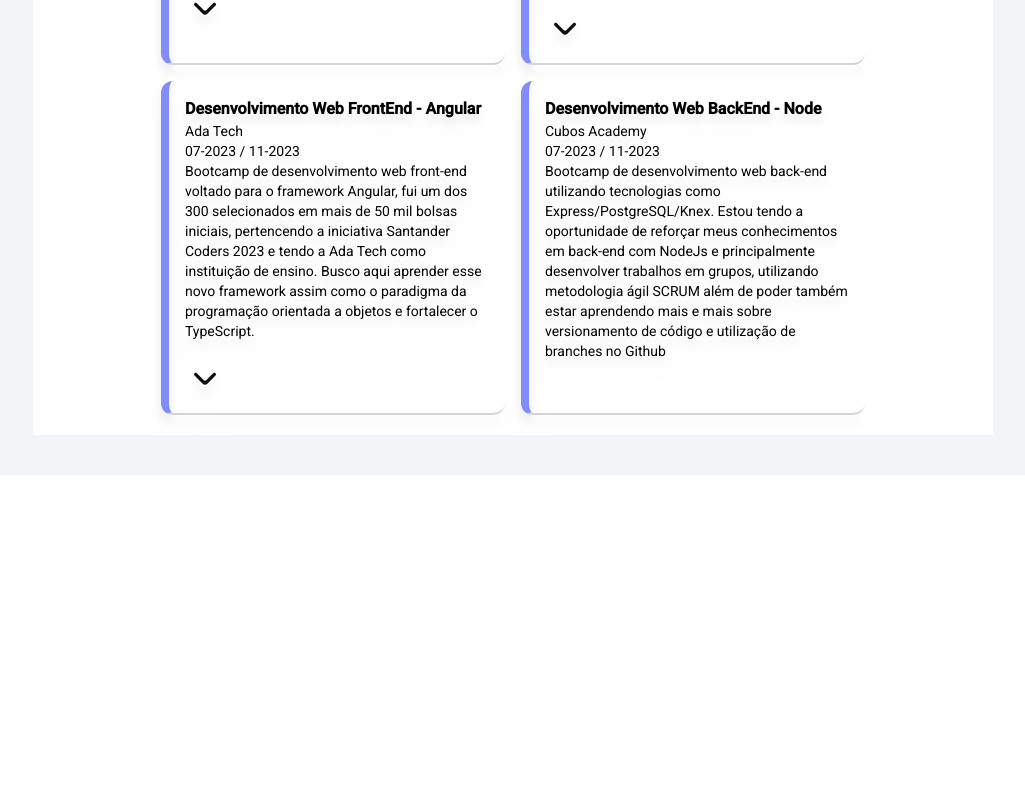
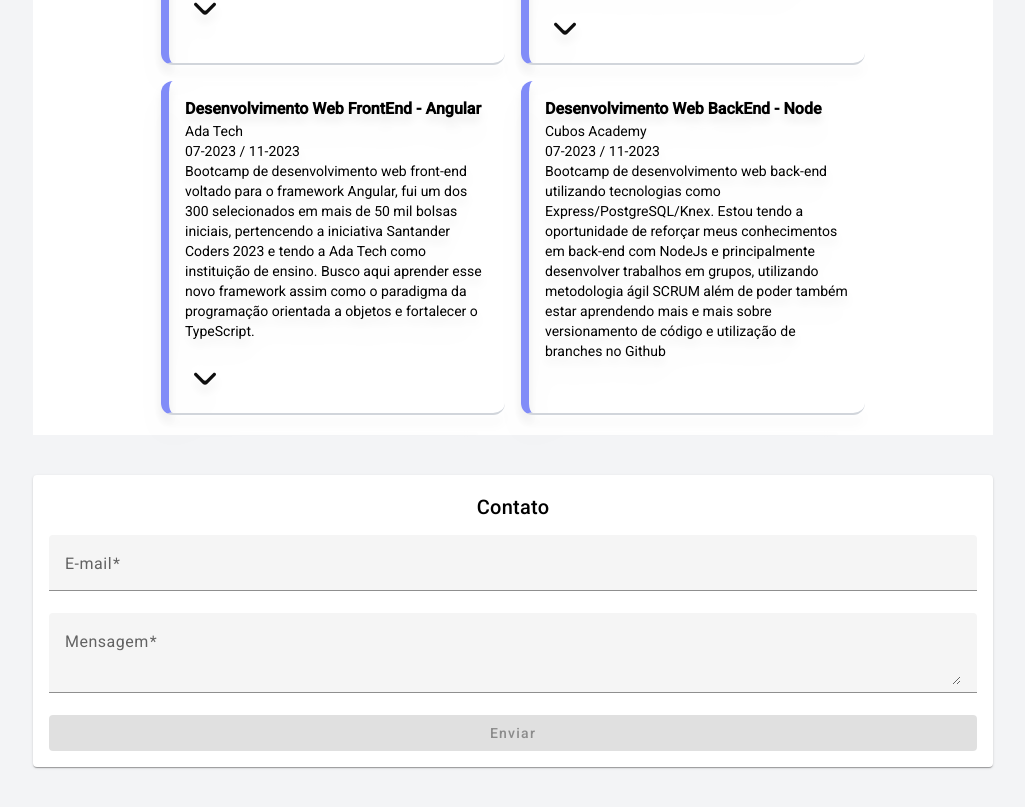
Before and after one commit to emanuelmarcolongo/angular-resume, an Angular app: page / in a window 1280 px wide. Shown: the part 657-1464 px from the top of the page, without its empty margins (127-1152 px from the left). Before the commit the page ends 1132 px from the top, so only its background shows below. Built offline with nearby package versions, Linux system fonts and the light colour scheme.

Commit message:
feat: contact component

```diff
--- a/src/app/app.component.html
+++ b/src/app/app.component.html
@@ -4,4 +4,6 @@
   <app-about [headerInfo]="headerInfo"></app-about>
 
   <app-education [headerInfo]="headerInfo"></app-education>
+
+  <app-contact (contactEmitter)="handleContactForm($event)"></app-contact>
 </div>
--- a/src/app/app.component.ts
+++ b/src/app/app.component.ts
@@ -84,4 +84,8 @@ export class AppComponent {
       ],
     };
   }
+
+  handleContactForm(contactData: any) {
+    console.log(contactData);
+  }
 }
--- a/src/app/app.module.ts
+++ b/src/app/app.module.ts
@@ -14,6 +14,8 @@ import { MatToolbarModule } from '@angular/material/toolbar';
 import { MatIconModule } from '@angular/material/icon';
 import { MatDialogModule } from '@angular/material/dialog';
 import { MatDividerModule } from '@angular/material/divider';
+import { ContactComponent } from './components/contact/contact.component';
+import { ReactiveFormsModule } from '@angular/forms';
 
 @NgModule({
   declarations: [
@@ -21,6 +23,7 @@ import { MatDividerModule } from '@angular/material/divider';
     HeaderComponent,
     AboutComponent,
     EducationComponent,
+    ContactComponent,
   ],
   imports: [
     BrowserModule,
@@ -33,6 +36,7 @@ import { MatDividerModule } from '@angular/material/divider';
     MatIconModule,
     MatDialogModule,
     MatDividerModule,
+    ReactiveFormsModule,
   ],
   providers: [],
   bootstrap: [AppComponent],
--- /dev/null
+++ b/src/app/components/contact/contact.component.html
@@ -0,0 +1,50 @@
+<div class="h-100 flex items-center justify-center mt-10">
+  <mat-card class="w-4/5">
+    <mat-card-header class="flex justify-center mb-3">
+      <mat-card-title> Contato </mat-card-title>
+    </mat-card-header>
+    <mat-card-content>
+      <form [formGroup]="contactForm" class="flex flex-col">
+        <mat-form-field>
+          <mat-label>E-mail</mat-label>
+          <input matInput formControlName="email" name="email" />
+
+          <mat-error>
+            {{
+              contactForm.controls["email"].errors?.["required"] &&
+                getErrorMessage("required")
+            }}
+            {{
+              contactForm.controls["email"].errors?.["email"] &&
+                getErrorMessage("email")
+            }}
+          </mat-error>
+        </mat-form-field>
+        <mat-form-field>
+          <mat-label>Mensagem</mat-label>
+          <textarea
+            type="text"
+            matInput
+            formControlName="message"
+            name="message"
+          ></textarea>
+          <mat-error>
+            {{
+              contactForm.controls["message"].errors?.["required"] &&
+                getErrorMessage("required")
+            }}
+          </mat-error>
+        </mat-form-field>
+        <button
+          [disabled]="contactForm.invalid"
+          mat-flat-button
+          color="primary"
+          class="w-100"
+          (click)="sendMessage()"
+        >
+          Enviar
+        </button>
+      </form>
+    </mat-card-content>
+  </mat-card>
+</div>
--- /dev/null
+++ b/src/app/components/contact/contact.component.ts
@@ -0,0 +1,46 @@
+import { Component, EventEmitter, Output } from '@angular/core';
+import { FormControl, FormGroup, Validators } from '@angular/forms';
+
+@Component({
+  selector: 'app-contact',
+  templateUrl: './contact.component.html',
+  styleUrls: ['./contact.component.scss'],
+})
+export class ContactComponent {
+  @Output() contactEmitter = new EventEmitter<any>();
+  contactForm!: FormGroup;
+  contactMessage!: any;
+
+  constructor() {
+    this.contactFormBuild();
+  }
+
+  contactFormBuild() {
+    this.contactForm = new FormGroup({
+      email: new FormControl(null, [Validators.required, Validators.email]),
+      message: new FormControl(null, [Validators.required]),
+    });
+  }
+
+  sendMessage() {
+    this.contactMessage = {
+      email: this.contactForm.value.email,
+      message: this.contactForm.value.message,
+    };
+
+    this.contactEmitter.emit(this.contactMessage);
+  }
+
+  getErrorMessage(controlName: string) {
+    switch (controlName) {
+      case 'email':
+        return 'Formato de Email inválido!';
+      case 'required':
+        return 'Campo Obrigatório';
+      case 'minLength':
+        return 'A mensagem deve conter mais de 10 caracteres';
+      default:
+        return '';
+    }
+  }
+}
```
Also changed, not shown: src/app/components/contact/contact.component.scss (added), 1 other file (tests, documents, lock files or other folders).
